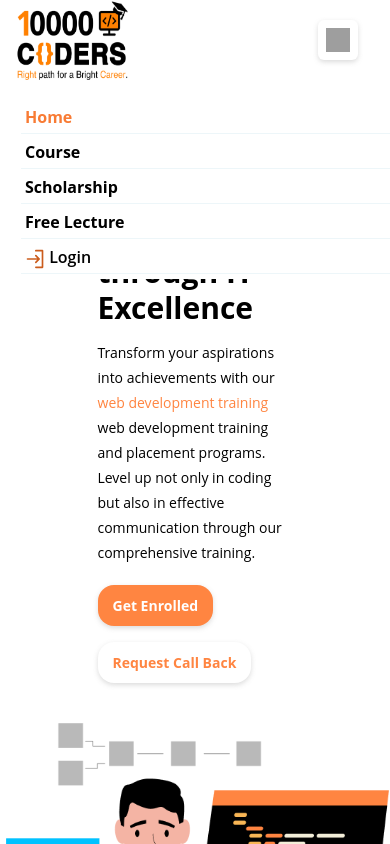
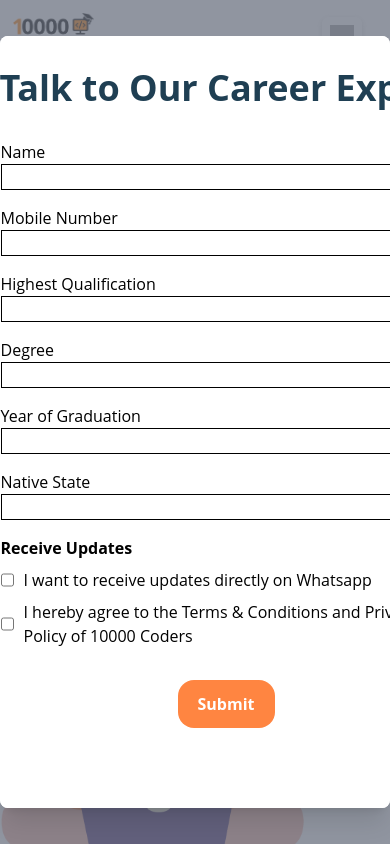
Before and after one commit to Kamepalli-Lakshman-Bharath/10k-coders_landing-page, a Next.js app: page / in a window 390 px wide. Both pictures are taken after a click on the button "Request Call Back". Shown: the top 844 px of the page. Built offline with nearby package versions, Linux system fonts and the light colour scheme; grey boxes are pictures that could not be loaded.

Commit message:
modal created

```diff
--- a/src/app/components/Home/Footer/Footer.jsx
+++ b/src/app/components/Home/Footer/Footer.jsx
@@ -3,86 +3,85 @@ import styles from "./Footer.module.css";
 export default function Footer() {
   return (
     <div
-      className={`flex ${styles.main}  flex-col overflow-hidden pt-[9px] text-white sm:h-auto sm:gap-y-[30px] sm:pb-10  sm:text-sm lg:h-auto lg:px-[20px] lg:pb-[40px] xl:h-[468px] xl:px-[29px] xl:pb-[120px]`}
+      className={`flex flex-col  overflow-hidden pt-[9px] text-white sm:h-auto sm:gap-y-[30px] sm:pb-10  sm:text-sm lg:h-auto lg:px-[20px] lg:pb-[40px] xl:h-[468px] xl:px-[29px] xl:pb-[120px]`}
       style={{
         background:
           "linear-gradient(90deg, #CB5C1C 0.12%, #F87B34 100.94%), #FFF",
       }}
     >
       <img
-        className={`sm:ml-[20px] ${styles.logo} sm:h-[80px] sm:w-[120px] lg:h-[100px] lg:w-[140px] xl:h-[115px] xl:w-[162px]`}
+        className={`sm:ml-[20px] sm:h-[80px] sm:w-[120px] lg:h-[100px] lg:w-[140px] xl:h-[115px] xl:w-[162px]`}
         src="/Footer_images/Footer-Logo.png"
       />
-      <div className="flex flex-row justify-around lg:mt-[15px] xl:mt-[30px]">
       <div
-          className={`${styles.first} sm:pl-4 sm:text-lg lg:text-[20px] xl:mr-[100px] xl:text-[24px]`}
+        className={`flex ${styles.maindiv} justify-around lg:mt-[15px] xl:mt-[30px]`}
       >
-          <p
-            className={`${styles.heading} font-bold lg:mb-[18px] xl:mb-[24px] `}
+        <div
+          className={`${styles.div1} xl:mr-[100px] lg:mr-[50px] sm:pl-4 sm:text-[16px] lg:text-[20px]  xl:text-[24px]`}
         >
+          <p className={`  font-bold lg:mb-[18px] xl:mb-[24px] `}>
             Reach Us
             <img
               className="ml-[10px] inline sm:h-[1.2rem] xl:h-[20px] xl:w-[20px]"
               src="/Footer_images/uil_message.svg"
             />
           </p>
-          <div className="flex items-end sm:mt-3 lg:mb-[18px] lg:h-[35px]  xl:mb-[16px]  xl:w-[240px] xl:text-[20px]">
+          <div className="flex items-end sm:mt-3 lg:mb-[18px] lg:h-[35px] xl:mb-[16px]  xl:w-[240px] xl:text-[20px]">
             <img
-              className={` sm:h-6 sm:w-6 ${styles.img} mr-[16px] h-full xl:h-[40px] xl:w-[40px] `}
+              className={` mr-[16px] h-full  sm:h-6 md:h-8 md:w-8 sm:w-6 xl:h-[40px] xl:w-[40px] `}
               src="/Footer_images/logos_whatsapp-icon.svg"
               alt=""
             />{" "}
             <p> +919700610241 </p>
           </div>
-          <div className="items-end flex sm:mb-[10px] sm:mt-3 lg:mb-[18px] lg:h-[28px] xl:mb-[24px] xl:w-[294px] xl:text-[20px]">
+          <div className="flex items-end sm:mb-[10px] sm:mt-3 lg:mb-[18px] lg:h-[28px] xl:mb-[24px] xl:w-[294px] xl:text-[20px]">
             <img
-              className={`mr-[16px]  h-full sm:h-6 sm:w-6 xl:w-[40px] xl:h-[30px] ${styles.img}`}
+              className={`mr-[16px] md:h-8 md:w-8 h-full sm:h-6 sm:w-6 xl:h-[30px] xl:w-[40px] `}
               src="/Footer_images/logos_google-gmail.svg"
               alt=""
             />{" "}
             <p> hello@10000coders.com </p>
           </div>
           <div
-            className={` ${styles.social} flex items-end justify-around rounded-[16px] bg-[#E8AE8E] sm:p-2 lg:px-[10px]  lg:py-[10px] xl:h-[82px] xl:w-[294px] xl:py-[16px]`}
+            className={` flex sm:w-[150px] items-end justify-around rounded-[16px] border bg-[#E8AE8E] sm:p-2 lg:px-[10px]  lg:py-[10px]  xl:w-[294px] xl:py-[10px]`}
           >
             <img
-              className={`${styles.img} sm:h-7 sm:w-7 lg:h-[40px] lg:w-[40px] xl:h-[50px] xl:w-[50px]`}
+              className={` sm:h-7 sm:w-7 lg:h-[30px] lg:w-[30px] xl:h-[40px] xl:w-[40px]`}
               src="/Footer_images/logos_facebook.svg"
               alt=""
             />
             <img
-              className={`sm:h-7 sm:w-7 lg:h-[40px] lg:w-[40px] xl:h-[50px] xl:w-[50px] ${styles.img}`}
+              className={`sm:h-7 sm:w-7 lg:h-[30px] lg:w-[30px] xl:h-[40px] xl:w-[40px] `}
               src="/Footer_images/skill-icons_instagram.svg"
               alt=""
             />
             <img
-              className={`sm:h-7 sm:w-7 lg:h-[40px] lg:w-[40px] xl:h-[50px] xl:w-[50px] ${styles.img}`}
+              className={`sm:h-7 sm:w-7 lg:h-[30px] lg:w-[30px] xl:h-[40px] xl:w-[40px] `}
               src="/Footer_images/logos_youtube-icon.svg"
               alt=""
             />
             <img
-              className={`sm:h-7 sm:w-7 lg:h-[40px] lg:w-[40px] xl:h-[50px] xl:w-[50px] ${styles.img}`}
+              className={`sm:h-7 sm:w-7 lg:h-[30px] lg:w-[30px] xl:h-[40px] xl:w-[40px] `}
               src="/Footer_images/skill-icons_linkedin.svg"
               alt=""
             />
           </div>
         </div>
-        <div className="sm:ml-2 xl:mr-[100px] ">
+        <div className={`sm:ml-2 xl:mr-[50px] lg:mr-[25px]  ${styles.div2}`}>
           <p
-            className={`${styles.heading} font-bold sm:mb-[10px] sm:text-lg lg:mb-[18px] lg:text-[20px] xl:mb-[24px] xl:text-2xl`}
+            className={`font-bold sm:mb-[10px] sm:text-lg lg:mb-[18px] lg:text-[20px] xl:mb-[24px] xl:text-2xl`}
           >
             Quick Links
             <img
-              className={` ${styles.icon} ml-[10px] inline sm:h-5 xl:h-8 xl:w-8`}
+              className={` ml-[10px] inline sm:h-5 xl:h-8 xl:w-8`}
               src="/Footer_images/material-symbols_link.svg"
               alt=""
             />
           </p>
-          <div className="flex font-bold sm:gap-x-[30px] lg:gap-x-[30px] lg:text-[18px]  xl:gap-x-[50px]">
-            <div className="flex flex-col sm:gap-y-[10px] lg:gap-y-[12px] xl:w-[200px] xl:gap-y-[16px]">
+          <div className="flex flex-col font-bold sm:gap-y-[10px] lg:gap-y-[12px] lg:text-[18px] xl:w-[200px] xl:gap-y-[16px]">
             <div className="flex items-end xl:text-[20px]  ">
               <img
-                  className={`mr-[10px]  inline sm:h-5  xl:h-[25px] xl:w-[25px] ${styles.icon}`}
+                className={`mr-[10px]  inline sm:h-5  xl:h-[25px] xl:w-[25px]`}
                 src="/Footer_images/iconamoon_home-bold.svg"
                 alt=""
               />
@@ -90,15 +89,15 @@ export default function Footer() {
             </div>
             <div className="flex items-end xl:text-[20px] ">
               <img
-                  className={`mr-[10px] inline sm:h-5 xl:h-[25px] xl:w-[25px] ${styles.icon}`}
+                className={`mr-[10px] inline sm:h-5 xl:h-[25px] xl:w-[25px]`}
                 src="/Footer_images/clarity_list-line.svg"
                 alt=""
               />
               <p>Course</p>
             </div>
-              <div className="flex items-end xl:text-[20px]">
+            <div className="flex items-end  xl:text-[20px]">
               <img
-                  className={`mr-[10px] inline sm:h-5 xl:h-[25px] xl:w-[25px] ${styles.icon}`}
+                className={`mr-[10px] inline sm:h-5 xl:h-[25px] xl:w-[25px]`}
                 src="/Footer_images/ph_trophy-bold.svg"
                 alt=""
               />
@@ -106,58 +105,57 @@ export default function Footer() {
             </div>
             <div className="flex items-end xl:text-[20px]">
               <img
-                  className={`mr-[10px] inline sm:h-5 xl:h-auto ${styles.icon} mr-[10px] xl:h-[24px] xl:w-[24px]`}
+                className={`mr-[10px] inline sm:h-5 xl:h-[24px] xl:w-[24px]`}
                 src="/Footer_images/pajamas_work.svg"
                 alt=""
               />
               <p>Hiring Partners</p>
             </div>
+            <div></div>
           </div>
-            <div className=" sm:pt-[35px]  flex flex-col sm:gap-y-[10px] sm:pl-2 lg:gap-y-[12px] xl:w-[180px] xl:gap-y-[16px]">
-              <div className="flex items-end xl:text-[20px]">
+        </div>
+        <div className={`flex ${styles.div3} font-bold xl:mr-[100px] lg:mr-[50px] gap-y-5 flex-col lg:mt-16 xl:mt-20`}>
+          <div className="flex items-end font-bold lg:text-[18px] xl:text-[20px]">
             <img
-                  className={` ${styles.icon} mr-[10px] sm:h-5 xl:h-[24px] xl:w-[24px]`}
+              className={` mr-[10px] sm:h-5 xl:h-[24px] xl:w-[24px]`}
               src="/Footer_images/mdi_about-circle-outline.svg"
               alt=""
             />
             <p>About Us</p>
           </div>
-              <div className="flex items-end xl:text-[20px] ">
+          <div className="flex items-end lg:text-[18px] xl:text-[20px] ">
             <img
-                  className={`${styles.icon} mr-[10px]  inline translate-y-1 sm:h-5 xl:h-[24px] xl:w-[24px]`}
+              className={`mr-[10px]  inline translate-y-1 sm:h-5 xl:h-[24px] xl:w-[24px]`}
               src="/Footer_images/fluent-mdl2_review-solid.svg"
               alt=""
             />
             <p>Reviews</p>
           </div>
-              <div className="mb-2 items-end flex xl:text-[20px] ">
+          <div className="mb-2 flex items-end lg:text-[18px] xl:text-[20px] ">
             <img
-                  className={`mr-[10px] inline sm:h-5 xl:h-[25px] xl:w-[25px] ${styles.icon}`}
+              className={`mr-[10px] inline sm:h-5 xl:h-[25px] xl:w-[25px]`}
               src="/Footer_images/octicon_person-16.svg"
               alt=""
             />
             <p> Work With Us</p>
           </div>
         </div>
-          </div>
-        </div>
-        <div>
-          <div className="sm:pl-[9px] lg:text-[20px]">
+        <div className={`${styles.div4}`}>
+          <div className={`sm:pl-[9px]lg:text-[20px]`}>
             <p
-              className={`${styles.heading} font-semibold sm:mb-[10px] sm:text-[18px] lg:mb-[16px] xl:mb-[20px] xl:text-2xl`}
+              className={`font-semibold sm:mb-[10px] sm:text-[18px] lg:mb-[16px] xl:mb-[20px] xl:text-2xl`}
             >
               Office{" "}
               <img
-                className={`${styles.icon} ml-[10px] inline lg:h-[18px] lg:w-[18px]  xl:h-[25px] xl:w-[25px]`}
+                className={`ml-[10px] inline lg:h-[18px] lg:w-[18px]  xl:h-[25px] xl:w-[25px]`}
                 src="/Footer_images/icomoon-free_office.svg"
                 alt=""
               />
             </p>
           </div>
-          <div className={` ${styles.last} flex items-start gap-x-[10px]`}>
+          <div className={`  flex items-start gap-x-[10px]`}>
             <img
-              className={`${styles.icon}
-               xl:h-[24px] xl:w-[24px] `}
+              className={`xl:h-[24px] xl:w-[24px] `}
               src="/Footer_images/ion_location.svg"
               alt=""
             />
--- a/src/app/components/Home/Footer/Footer.module.css
+++ b/src/app/components/Home/Footer/Footer.module.css
@@ -1,36 +1,32 @@
-@media screen and (width<640px) {
-.main{
+@media screen and (width<=768px) {
+  .maindiv {
+    display: flex;
     flex-wrap: wrap;
-    font-size: x-small;
-    justify-content: space-around;
-    padding-bottom: 20px;
+    justify-content: flex-start;
+    gap: 20px;
+    margin: 0px 28px;
+  }
+  .div1 {
+    width: 50%;
+    padding-left: 0px;
+  }
+  .div3 {
+    width: 50%;
+  }
 }
-.logo{
-    height: 45px;
-    width: 80px;
-    margin-left: 10px;
-    margin-bottom: 10px;
+@media screen and (width<=476px) {
+  .div1,
+  .div2,
+  .div3,
+  .div4 {
+    margin: 0 auto;
+    width: 60%;
+    margin-bottom: 20px;
+  }
 }
-.heading{
- font-size: small;
+@media screen and (min-width: 768px) and (max-width: 1024px) {
+  .div3 {
+    margin-top: 37px;
+    row-gap: 10px;
+  }
 }
-.icon{
- height: 15px;
-}
-.img{
- height: 15px;
- margin-right: 10px;
-}
-.last{
-    width: 90px;
-}
-.first{
-    font-size: x-small;
-    display: flex;
-    flex-direction: column;
-    gap: 10px;
-}
-.social{
-    padding: 10px;
-}
-}
--- a/src/app/components/Home/LandingPage/LandingPage.jsx
+++ b/src/app/components/Home/LandingPage/LandingPage.jsx
@@ -1,9 +1,9 @@
 
-const LandingPage = ({ activeItem }) => {
+const LandingPage = ({ activeItem, handleRequestModal }) => {
   const renderHomeCourseContent = () => (
     <div className="flex justify-between pb-[70px] sm:flex-col md:flex-col lg:mx-[100px] xl:flex-row">
       <div
-        className={`sm:mx-auto  sm:mb-10 sm:w-[50%] md:mb-20 lg:w-[70%] xl:mx-[0px] xl:w-[35%]`}
+        className={`sm:mx-auto sm:mb-10 sm:w-[80%] md:w-[55%]  md:mb-20 lg:w-[70%] xl:mx-[0px] xl:w-[35%]`}
       >
         <p
           className={`font-bold sm:my-6 sm:text-[18px] md:my-8 md:text-[20px] lg:text-2xl `}
@@ -30,7 +30,7 @@ const LandingPage = ({ activeItem }) => {
         >
           Get Enrolled
         </button>
-        <button
+        <button onClick={()=> handleRequestModal()}
           className={`rounded-2xl font-bold text-[#FF8541] shadow-[0_2px_5px_0px_rgba(116,116,116,0.25)] sm:px-[15px] sm:py-[10px] sm:text-[14px] md:px-[20px] md:py-[14px] md:text-[16px] lg:px-[24px] lg:py-[16px]`}
         >
           Request Call Back
--- a/src/app/components/Home/Modal/RequestCallback/RequestCallback.jsx
+++ b/src/app/components/Home/Modal/RequestCallback/RequestCallback.jsx
@@ -1,15 +1,24 @@
-import { Fragment, useRef, useState } from 'react'
-import { Dialog, Transition } from '@headlessui/react'
-import { ExclamationTriangleIcon } from '@heroicons/react/24/outline'
+import { Fragment, useRef, useState } from "react";
+import { Dialog, Transition } from "@headlessui/react";
+import { ExclamationTriangleIcon } from "@heroicons/react/24/outline";
+import { CrossIcon, QuestionMarkCircleIcon } from "./images";
+import { CaretDown } from "@/app/Assets/TopbarSvg/TopbarSvg";
 
-export default function Example() {
-  const [open, setOpen] = useState(true)
-
-  const cancelButtonRef = useRef(null)
+export default function RequestCallBack({
+  handleRequestModal,
+  requestCallModal,
+}) {
+  const cancelButtonRef = useRef(null);
+  console.log(cancelButtonRef);
 
   return (
-    <Transition.Root show={open} as={Fragment}>
-      <Dialog as="div" className="relative z-10" initialFocus={cancelButtonRef} onClose={setOpen}>
+    <Transition.Root show={requestCallModal} as={Fragment}>
+      <Dialog
+        as="div"
+        className="relative z-10"
+        initialFocus={cancelButtonRef}
+        onClose={handleRequestModal}
+      >
         <Transition.Child
           as={Fragment}
           enter="ease-out duration-300"
@@ -33,47 +42,108 @@ export default function Example() {
               leaveFrom="opacity-100 translate-y-0 sm:scale-100"
               leaveTo="opacity-0 translate-y-4 sm:translate-y-0 sm:scale-95"
             >
-              <Dialog.Panel className="relative transform overflow-hidden rounded-lg bg-white text-left shadow-xl transition-all sm:my-8 sm:w-full sm:max-w-lg">
-                <div className="bg-white px-4 pb-4 pt-5 sm:p-6 sm:pb-4">
-                  <div className="sm:flex sm:items-start">
-                    <div className="mx-auto flex h-12 w-12 flex-shrink-0 items-center justify-center rounded-full bg-red-100 sm:mx-0 sm:h-10 sm:w-10">
-                      <ExclamationTriangleIcon className="h-6 w-6 text-red-600" aria-hidden="true" />
+              <Dialog.Panel className="relative transform overflow-hidden rounded-lg bg-white text-left shadow-xl transition-all sm:my-8 ">
+                <form className="w-[550px] bg-white pb-20" action="">
+                  <p className="py-8 text-center text-4xl font-bold text-[#1f3f53]">
+                    Talk to Our Career Expert
+                  </p>
+                  <div className="mx-auto flex w-[82%] flex-col gap-y-4">
+                    <div className="">
+                      <label htmlFor="FirstName font-semibold">Name</label>
+                      <input
+                        type="text"
+                        name="FirstName"
+                        className="w-full px-2 focus:outline-none border border-black"
+                        id="FirstName"
+                      />
                     </div>
-                    <div className="mt-3 text-center sm:ml-4 sm:mt-0 sm:text-left">
-                      <Dialog.Title as="h3" className="text-base font-semibold leading-6 text-gray-900">
-                        Deactivate account
-                      </Dialog.Title>
-                      <div className="mt-2">
-                        <p className="text-sm text-gray-500">
-                          Are you sure you want to deactivate your account? All of your data will be permanently
-                          removed. This action cannot be undone.
-                        </p>
+                    <div className="">
+                      <label htmlFor="Mobile Number">Mobile Number</label>
+                      <input
+                        type="text"
+                        name="Mobile Number"
+                        className="w-full px-2 border focus:outline-none border-black"
+                        id="Mobile Number"
+                      />
+                    </div>
+                    <div className="">
+                      <label htmlFor="Highest Qualification">
+                        Highest Qualification
+                      </label>
+                      <div className="flex items-center justify-between border border-black px-2">
+                        <div>
+
+                        <input
+                          type="text"
+                          name="Highest Qualification"
+                          className="w-full focus:outline-none "
+                          id="Highest Qualification"
+                        />
+                        </div>
+                        <CaretDown />
+                      </div>
+                    </div>
+                    <div className="">
+                      <label htmlFor="Degree">Degree</label>
+                      <div className="flex items-center justify-between border border-black px-2">
+                        <input
+                          type="text"
+                          name="Degree"
+                          className="w-full  focus:outline-none"
+                          id="Degree"
+                        />
+                        <CaretDown />
+                      </div>
+                    </div>
+                    <div className="">
+                      <label htmlFor="Year of Graduation">
+                        Year of Graduation
+                      </label>
+                      <div className="flex items-center justify-between border border-black px-2">
+                        <input
+                          type="text"
+                          name="Year of Graduation"
+                          className="w-full focus:outline-none"
+                          id="Year of Graduation"
+                        />
+                        <CaretDown />
+                      </div>
+                    </div>
+                    <div className="">
+                      <label htmlFor="Native State">Native State</label>
+                      <div className="border flex items-center justify-between px-2 border-black">
+                        <input
+                          type="text"
+                          name="Native State"
+                          className="w-full focus:outline-none"
+                          id="Native State"
+                        />
+                        <CaretDown/>
                       </div>
                     </div>
                   </div>
-                </div>
-                <div className="bg-gray-50 px-4 py-3 sm:flex sm:flex-row-reverse sm:px-6">
-                  <button
-                    type="button"
-                    className="inline-flex w-full justify-center rounded-md bg-red-600 px-3 py-2 text-sm font-semibold text-white shadow-sm hover:bg-red-500 sm:ml-3 sm:w-auto"
-                    onClick={() => setOpen(false)}
-                  >
-                    Deactivate
-                  </button>
-                  <button
-                    type="button"
-                    className="mt-3 inline-flex w-full justify-center rounded-md bg-white px-3 py-2 text-sm font-semibold text-gray-900 shadow-sm ring-1 ring-inset ring-gray-300 hover:bg-gray-50 sm:mt-0 sm:w-auto"
-                    onClick={() => setOpen(false)}
-                    ref={cancelButtonRef}
-                  >
-                    Cancel
-                  </button>
-                </div>
+                  <div className="mx-auto mt-4 flex gap-y-2 flex-col w-[82%]">
+                    <p className="font-bold">Receive Updates</p>
+                    <div className="flex gap-x-[10px]">
+                      <input type="checkbox" name="Permission For Whatsapp Notifications" id="Permission For Whatsapp Notifications" />
+                      <label htmlFor="Permission For Whatsapp Notifications">
+                        I want to receive updates directly on Whatsapp
+                      </label>
+                    </div>
+                    <div className="flex gap-x-[10px]">
+                      <input type="checkbox" name="Permission For Whatsapp Notifications" id="Permission For Whatsapp Notifications" />
+                      <label htmlFor="Permission For Whatsapp Notifications">
+                        I hereby agree to the <span>Terms & Conditions</span> and <span>Privacy Policy</span> of 10000 Coders
+                      </label>
+                    </div>
+                  </div>
+                  <button className="mx-auto bg-[#ff8541] block px-5 mt-8 font-bold text-white py-3 rounded-[16px]">Submit</button>
+                </form>
               </Dialog.Panel>
             </Transition.Child>
           </div>
         </div>
       </Dialog>
     </Transition.Root>
-  )
+  );
 }
--- a/src/app/components/Home/TopBar/TopBar.jsx
+++ b/src/app/components/Home/TopBar/TopBar.jsx
@@ -20,9 +20,9 @@ const TopBar = ({ getClickedItem, activeItem, handlDropDown, isDropDown }) => {
 
   return (
     <nav
-      className={`flex ${styles.nav} items-center justify-between sm:px-4 md:mx-[20px] md:my-[20px] md:px-0 lg:mx-[35px] lg:my-[20px]`}
+      className={`flex ${styles.nav} items-center justify-between sm:my-3 sm:mx-3 md:mx-[20px] md:my-[20px] lg:mx-[35px] lg:my-[20px]`}
     >
-      <div className="xsm:w-18 xsm:flex xsm:h-12 sm:h-20 sm:w-28 md:h-[70px] md:w-auto lg:h-[90px] lg:w-[140px] xl:h-[100] xl:w-[147px]">
+      <div className="xsm:w-18 xsm:flex xsm:h-12 sm:h-[50px] sm:w-[82px] md:h-[70px] md:w-auto lg:h-[90px] lg:w-[140px] xl:h-[100] xl:w-[147px]">
         <img
           className="xsm:h-full xsm:w-full h-full w-full "
           src="/LandingPageImages/Navbar-Logo.png"
@@ -31,7 +31,7 @@ const TopBar = ({ getClickedItem, activeItem, handlDropDown, isDropDown }) => {
       <div
         className={`flex ${
           isDropDown ? styles.menu : styles.dropdown
-        } xsm:w-[64%] xsm:gap-x-3 md:gap-x-4 sm:gap-x-3 lg:gap-x-10 sm:w-[56%]  md:w-auto`}
+        } xsm:w-[64%] justify-around xsm:gap-x-3 md:gap-x-4 sm:gap-x-3 lg:gap-x-10 sm:w-[68%] md:w-auto`}
       >
         {menuItem("Home", "Home")}
         <Link href="#Course" scroll={true}>
@@ -51,7 +51,7 @@ const TopBar = ({ getClickedItem, activeItem, handlDropDown, isDropDown }) => {
       </div>
       <div>
         <button
-          className={`text-[#FF8541] ${styles.hidebtn} xsm:p-2 xsm:text-sm rounded-2xl font-bold shadow-[0_2px_5px_0px_rgba(116,116,116,0.25)] sm:px-4 sm:py-2 md:px-[20px] md:py-[14px] lg:px-[24px] lg:py-[16px] lg:text-base`}
+          className={`text-[#FF8541] ${styles.hidebtn} xsm:p-2 xsm:text-sm rounded-2xl font-bold shadow-[0_2px_5px_0px_rgba(116,116,116,0.25)] sm:p-2 flex-shrink-0 md:px-[20px] md:py-[14px] lg:px-[24px] lg:py-[16px] lg:text-base`}
         >
           Login <CaretDown className="inline" />
         </button>
--- a/src/app/components/Home/index.js
+++ b/src/app/components/Home/index.js
@@ -9,15 +9,16 @@ import SuccessStories from "./SuccessStories/SuccessStories";
 import TeamExperts from "./TeamExperts/TeamExperts";
 import TopBar from "./TopBar/TopBar";
 import WhyChooseUs from "./WhyChooseUs/WhyChooseUs";
+import RequestCallBack from "./Modal/RequestCallback/RequestCallback";
 
 const HomePage = () => {
   // top bar & landing page
   const [activeItem, setActiveItem] = useState("Home");
-  const [requestCallModal, setRequestCallModal]= useState(false)
+  const [requestCallModal, setRequestCallModal]= useState(false);
   const getClickedItem = (item) => {
     setActiveItem(item);
   };
-  const handleRequestCallBackModal = ()=>{
+  const handleRequestModal = ()=>{
       setRequestCallModal(!requestCallModal)
   }
   // courses
@@ -154,7 +155,8 @@ const HomePage = () => {
         isDropDown={dropDown}
         activeItem={activeItem}
       />
-      <LandingPage activeItem={activeItem} />
+      <RequestCallBack handleRequestModal={handleRequestModal} requestCallModal={requestCallModal} />
+      <LandingPage handleRequestModal={handleRequestModal} activeItem={activeItem} />
       <Courses
         activeModuleNum={activeModuleNum}
         handleActiveModule={handleActiveModule}
```
Also changed, not shown: src/app/components/Home/Modal/RequestCallback/images.js (added, +34 -0 lines). Lines whose indentation alone changed are shown as unchanged.
